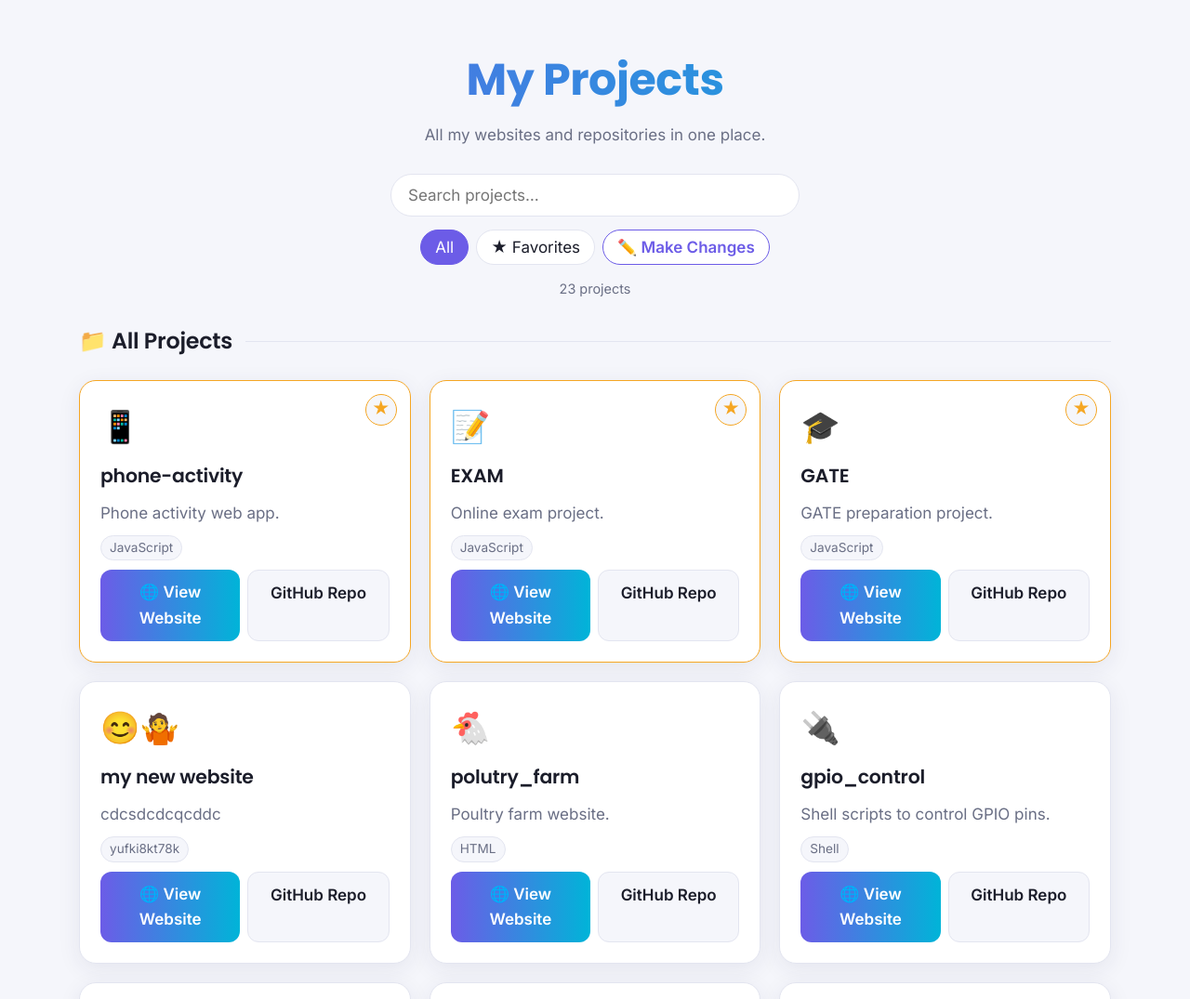
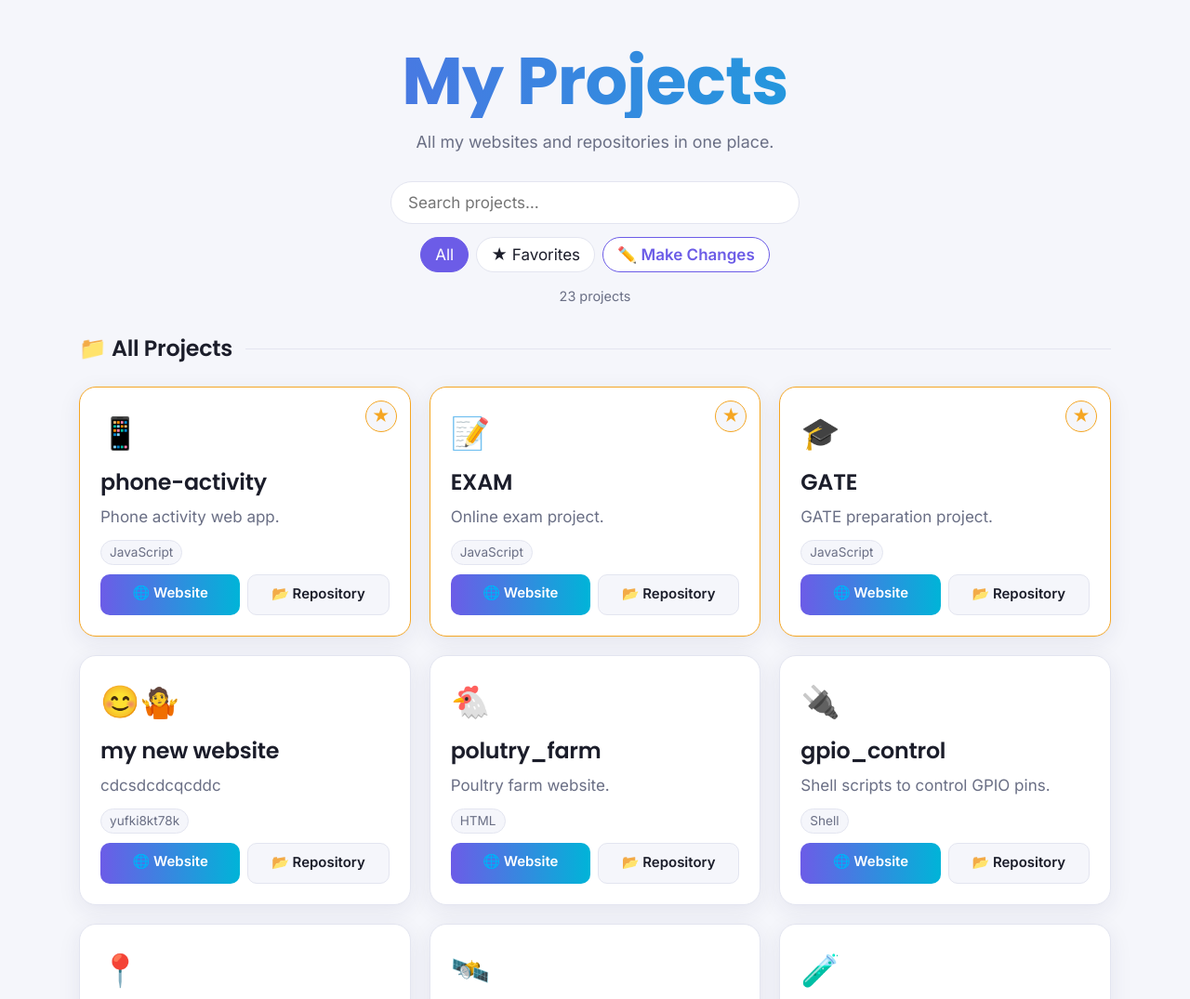
Before and after one commit to likhithlikki/all, a plain HTML site: page index.html in a window 1280 px wide. Shown: the top 1075 px of the page at 93% size. Drawn offline with Linux system fonts and the light colour scheme.

Commit message:
Update index.html

```diff
--- a/index.html
+++ b/index.html
@@ -129,6 +129,13 @@ ol.how{font-size:.95rem}
   .item{padding:9px 10px;gap:8px}
   textarea#code{height:240px}
 }
+
+/* ---------- bigger titles, smaller one-line buttons ---------- */
+header h1{font-size:clamp(2.6rem,9vw,4.2rem);line-height:1.1;margin-bottom:12px}
+header p{font-size:1.05rem}
+.card h2{font-size:1.4rem;line-height:1.25}
+.card .btns{flex-wrap:nowrap;gap:8px}
+.card .btn{min-width:0;padding:9px 8px;font-size:.88rem;white-space:nowrap;border-radius:10px}
 </style>
 </head>
 <body>
@@ -237,7 +244,7 @@ function renderCards(){
       <h2>${esc(p.name)}</h2>
       <p>${esc(p.desc)}</p>
       <div class="tags">${p.lang?`<span class="tag">${esc(p.lang)}</span>`:""}${p.priv?'<span class="tag priv">Private</span>':""}</div>
-      <div class="btns">${site?`<a class="btn" href="${esc(site)}" target="_blank" rel="noopener noreferrer">🌐 View Website</a>`:""}<a class="btn alt" href="${esc(gh)}" target="_blank" rel="noopener noreferrer">GitHub Repo</a></div>
+      <div class="btns">${site?`<a class="btn" href="${esc(site)}" target="_blank" rel="noopener noreferrer">🌐 Website</a>`:""}<a class="btn alt" href="${esc(gh)}" target="_blank" rel="noopener noreferrer">📂 Repository</a></div>
     </article>`}).join("");
 }
 
```
